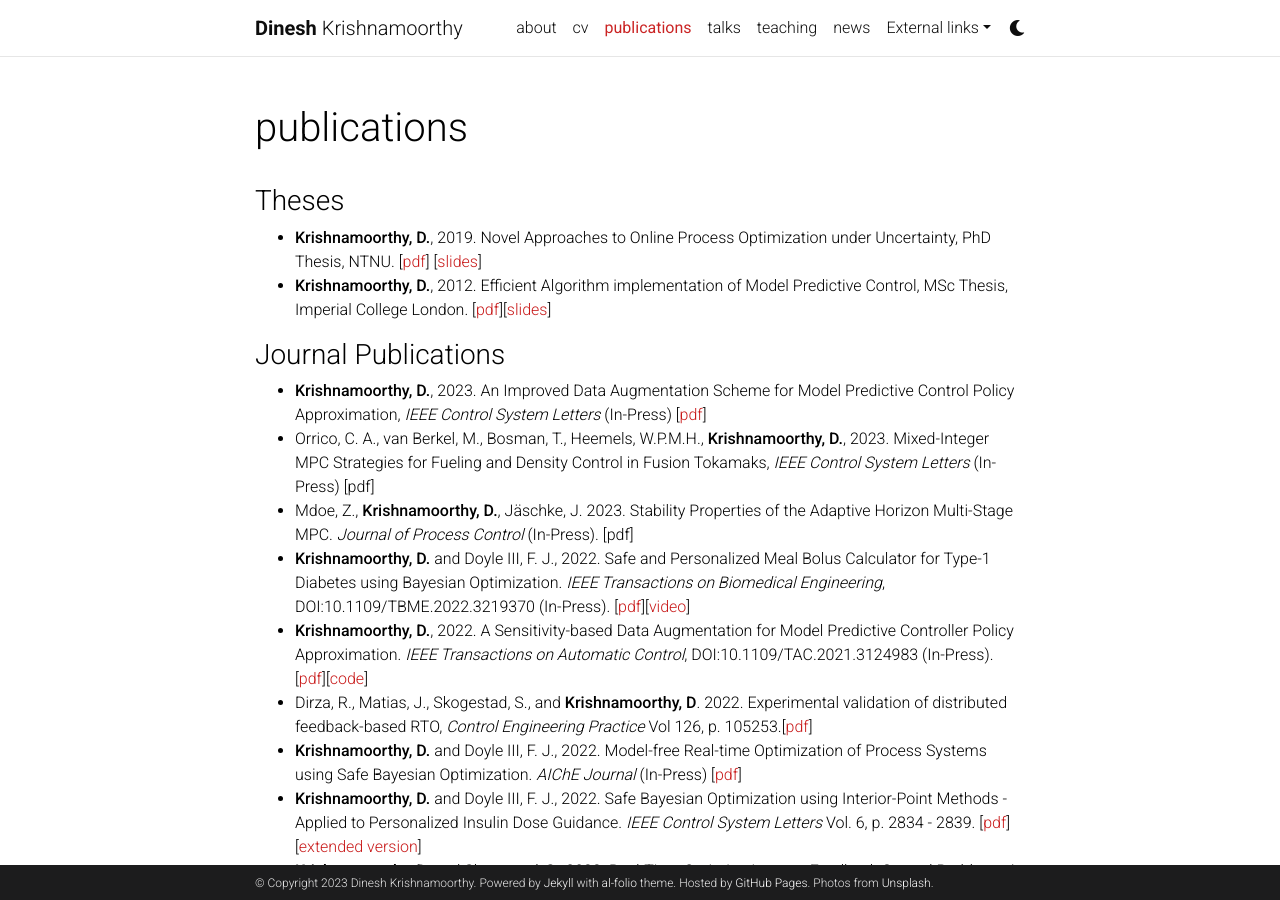
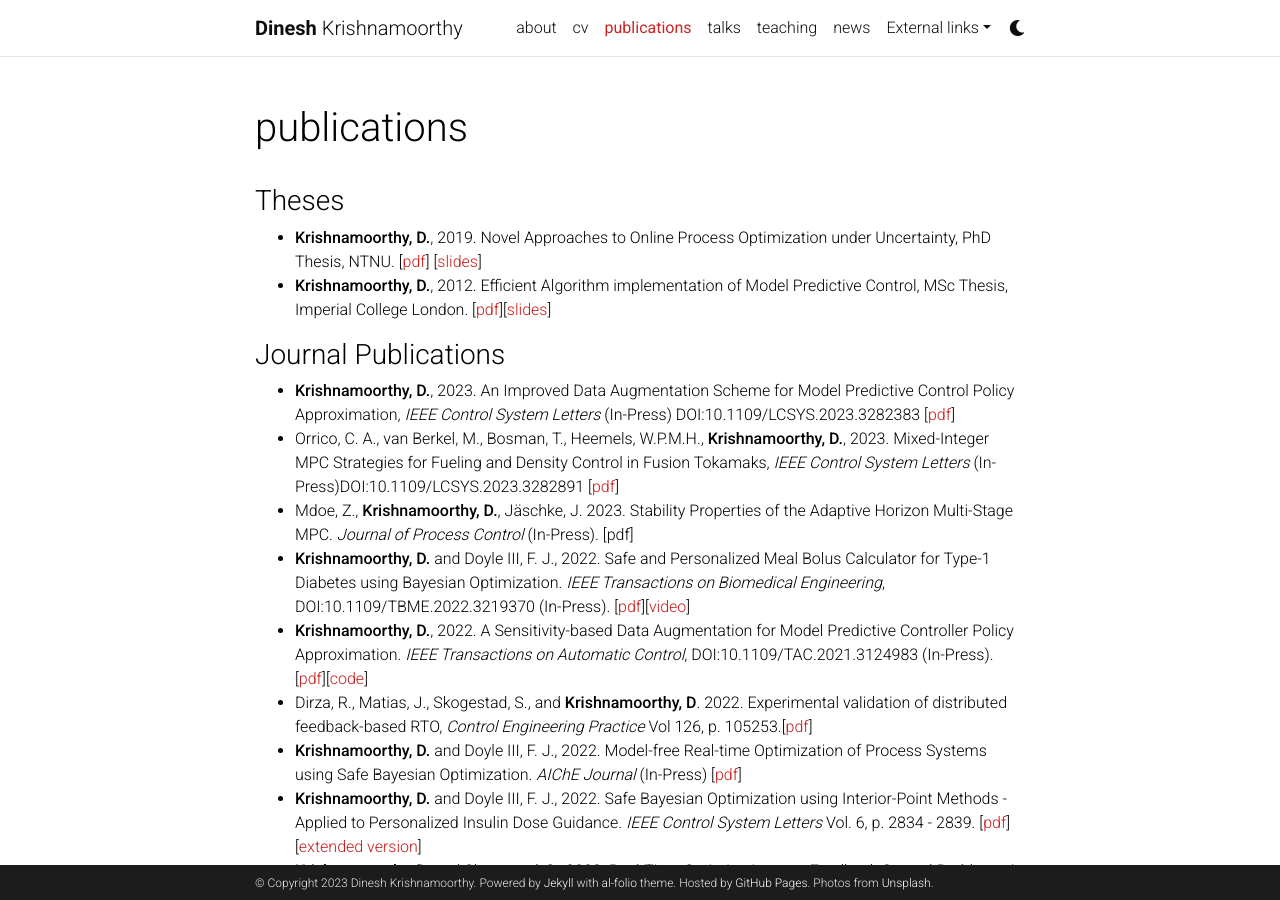
Before and after one commit to dinesh-krishnamoorthy/dinesh-krishnamoorthy.github.io, a Jekyll site: the page built from _pages/publications.md, in a window 1280 px wide and 900 px high. Built offline with Jekyll 4.4.1, drawn with Linux system fonts in a browser that asks for light colours; comment, search, counter and statistics services are not loaded; a style sheet for code colours, icons or effects is not loaded.

Commit message:
Update publications.md

```diff
--- a/_pages/publications.md
+++ b/_pages/publications.md
@@ -15,8 +15,8 @@ nav_order: 2
 
 
 ### Journal Publications
-* **Krishnamoorthy, D.**, 2023. An Improved Data Augmentation Scheme for Model Predictive Control Policy Approximation, _IEEE Control System Letters_ (In-Press) [[pdf](https://arxiv.org/abs/2303.05607)]
-* Orrico, C. A., van Berkel, M., Bosman, T., Heemels, W.P.M.H., **Krishnamoorthy, D.**, 2023. Mixed-Integer MPC Strategies for Fueling and Density Control in Fusion Tokamaks, _IEEE Control System Letters_ (In-Press) [pdf]
+* **Krishnamoorthy, D.**, 2023. An Improved Data Augmentation Scheme for Model Predictive Control Policy Approximation, _IEEE Control System Letters_ (In-Press) DOI:10.1109/LCSYS.2023.3282383 [[pdf](https://arxiv.org/pdf/2303.05607.pdf)]
+* Orrico, C. A., van Berkel, M., Bosman, T., Heemels, W.P.M.H., **Krishnamoorthy, D.**, 2023. Mixed-Integer MPC Strategies for Fueling and Density Control in Fusion Tokamaks, _IEEE Control System Letters_ (In-Press)DOI:10.1109/LCSYS.2023.3282891 [[pdf](https://arxiv.org/pdf/2306.00415.pdf)]
 * Mdoe, Z., **Krishnamoorthy, D.**, Jäschke, J. 2023. Stability Properties of the Adaptive Horizon Multi-Stage MPC. _Journal of Process Control_ (In-Press). [pdf]
 * **Krishnamoorthy, D.** and Doyle III, F. J., 2022.  Safe and Personalized Meal Bolus Calculator for Type-1 Diabetes using Bayesian Optimization. _IEEE Transactions on Biomedical Engineering_, DOI:10.1109/TBME.2022.3219370 (In-Press). [[pdf](https://www.dropbox.com/s/zjmp8uzozj3lqsl/main_BolusCalculator.pdf?dl=0)][[video](https://youtu.be/VMV64__1I8A)]
 * **Krishnamoorthy, D.**, 2022. A Sensitivity-based Data Augmentation for Model Predictive Controller Policy Approximation. _IEEE Transactions on Automatic Control_, DOI:10.1109/TAC.2021.3124983 (In-Press). [[pdf](https://arxiv.org/pdf/2009.07398.pdf)][[code](https://github.com/dinesh-krishnamoorthy/Sensitivity-DataAugmentation)]
```
